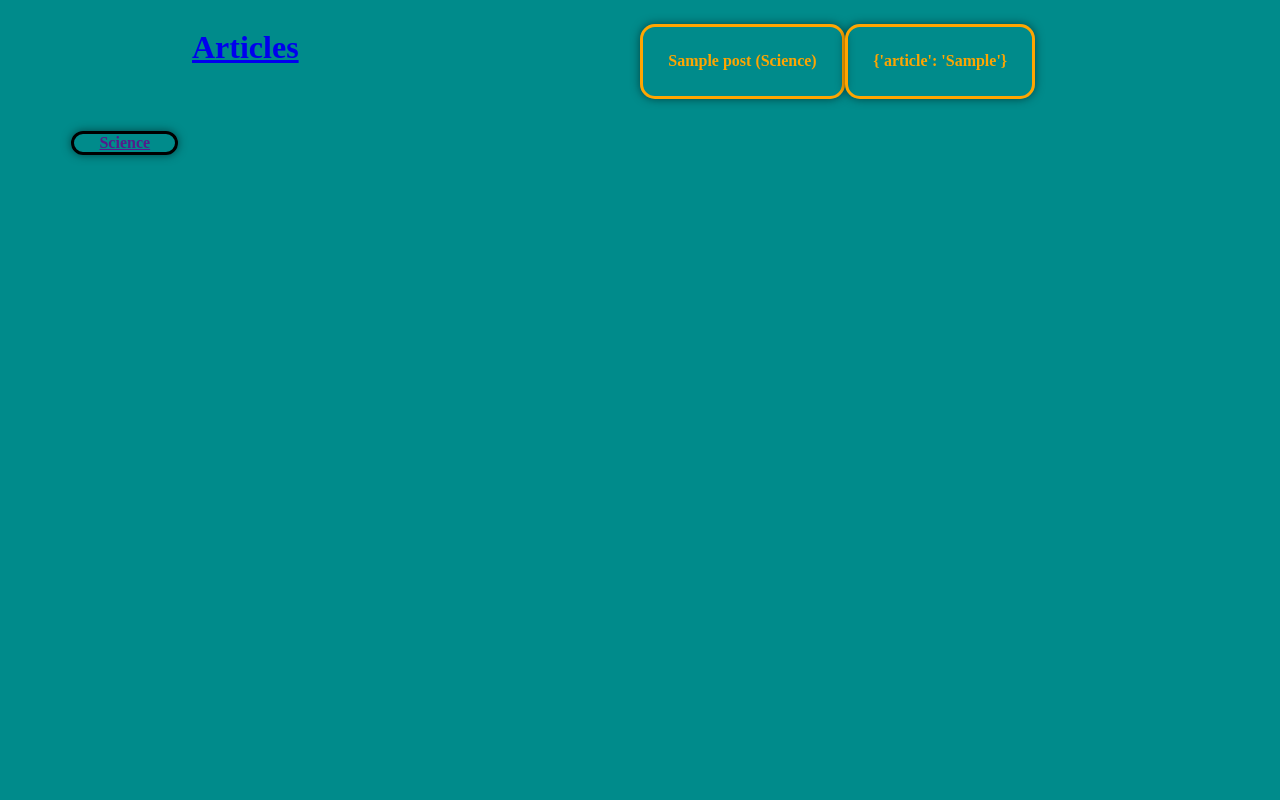
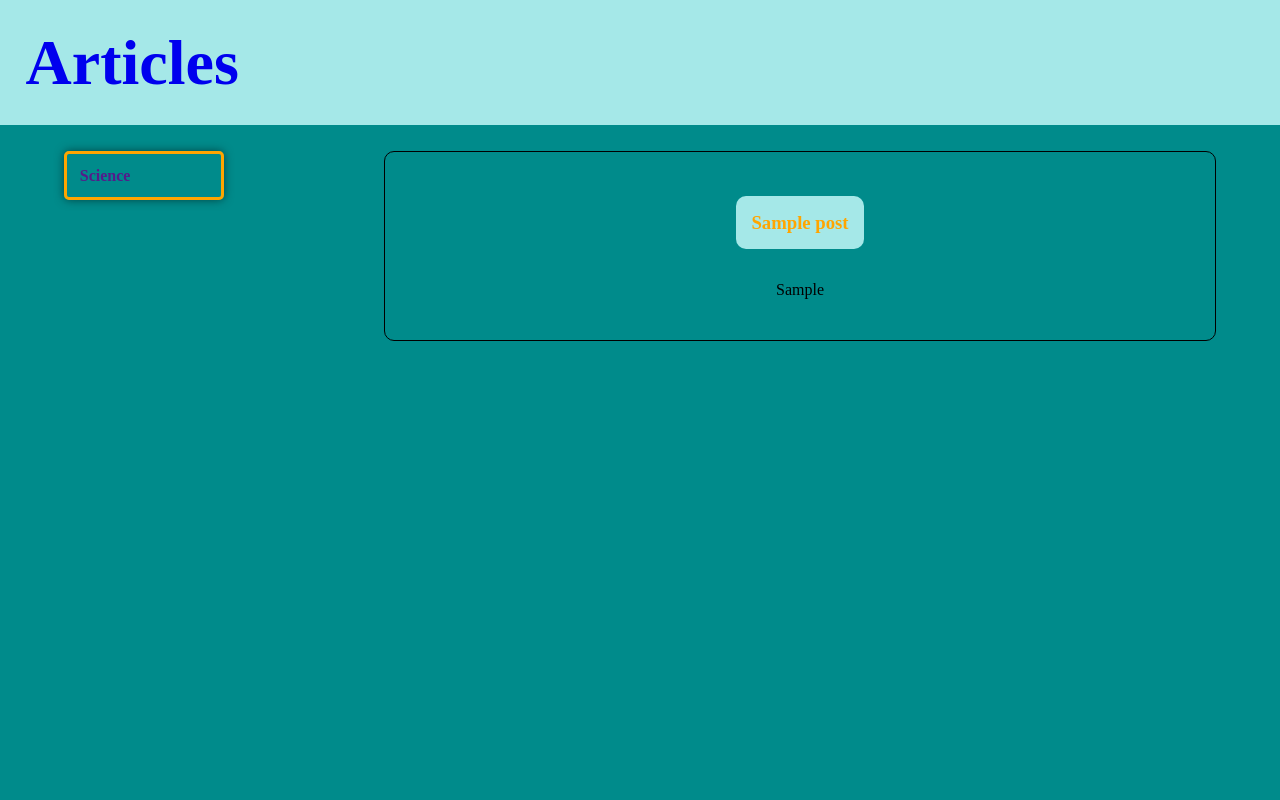
Before and after one commit to albertlidas/daria_edu, a Django app: page /blog/ in a window 1280 px wide. Run offline with Django 3.2, Linux system fonts and the light colour scheme; tables that the repository leaves empty hold one stand-in row (values such as "Sample post").

Commit message:
home page

```diff
--- a/mysite/blog/urls.py
+++ b/mysite/blog/urls.py
@@ -3,6 +3,6 @@ from .views import HomeView, PostDetailView
 from . import views
 
 urlpatterns = [
-    re_path(r'post/<int:pk>/', PostDetailView.as_view(), name='post_detail'),
+    re_path(r'post/<pk:pk>/', PostDetailView.as_view(), name='post_detail'),
     path(r'', HomeView.as_view(), name='post_list'),
 ]
--- a/mysite/blog/views.py
+++ b/mysite/blog/views.py
@@ -1,7 +1,7 @@
 from .models import Post, Category
 from .forms import CommentForm
 from django.views.generic import DetailView, ListView
-from django.shortcuts import render
+from django.shortcuts import render, get_object_or_404
 
 
 class HomeView(ListView):
@@ -10,23 +10,23 @@ class HomeView(ListView):
 
     def get_context_data(self, **kwargs):
         context = super().get_context_data(**kwargs)
-        context['title'] = Post.objects.first()
-        context['article'] = Post.objects.values('article').first()
         context['category'] = Category.objects.all()
-        context['politics'] = Category.objects.filter(cat_name='Politics').values()
+        context['article'] = Post.objects.all().values()
         return context
 
-    def comment(self):
-        comments = Post.objects.filter(commentator=True)
-        if self.method == 'POST':
-            comment_form = CommentForm(self.POST)
-            if comment_form.is_valid():
-                new_comment = comment_form.save()
-                new_comment.save()
-        else:
-            comment_form = CommentForm()
-        return render(self, 'post_list.html', {'comments': comments, 'comment_form': comment_form})
 
 class PostDetailView(DetailView):
     model = Post
     template_name = 'post_detail.html'
+
+def comment(request, pk):
+    comments = Post.objects.filter(commentator=True)
+    post = get_object_or_404(Post, pk=pk)
+    if request.method == 'POST':
+        comment_form = CommentForm(request.POST)
+        if comment_form.is_valid():
+            new_comment = comment_form.save()
+            new_comment.save()
+        else:
+            comment_form = CommentForm()
+    return render(request, 'post_list.html', {'post': post, 'comments': comments, 'comment_form': comment_form})
--- a/mysite/static/blog/style.css
+++ b/mysite/static/blog/style.css
@@ -1,10 +1,21 @@
-
-
-body {
+html, body {
     background-color: #008B8B;
+    margin:0;
+    padding:0;
 }
 
-h1, h2 {
+.header {
+    background-color: #a5e8e8;
+    line-height: normal;
+    position: relative;
+    margin-top: 0;
+    margin-bottom: 2%;
+    padding: 2%;
+    font-family: 'Cursive';
+    font-size: 400%;
+}
+
+h2 {
     text-align: center;
     margin-bottom: 2%;
     color: #FF8C00 bold;
@@ -19,58 +30,61 @@ button, input {
     font-weight: bold;
     padding: 2%;
     color: #008B8B;
-    font: Times New Roman;
-
 }
 
 button:hover {
   background-color: #FFA500;
   color: #008B8B;
-
 }
 
-p {
-    position: relative;
-    left: 50%;
+.art_body {
+    display: flex;
+    margin-left: 30%;
+    margin-right: 5%;
+    margin-bottom: 5%;
     top: 15%;
-    float: left;
-    display: block;
     flex-direction: column;
     align-items: center;
-	justify-content: center;
-    border: 3px solid;
-    text-decoration-color: #000000;
-    box-shadow: 0 0 10px rgba(0,0,0,0.5);
-    color: #FFA500;
-    border-radius: 15px;
+	text-decoration-color: #000000;
+    color: black;
     padding: 2%;
     word-wrap: break-word;
-    font-weight: bold;
-
+    border: 1px solid ;
+    text-align: justify;
+    border-radius: 10px;
 }
 
 .categories {
-    position: relative;
-    left: 5%;
-    display: flex;
-    align-items: left;
-	font-weight: bold;
+    position: static;
+    font-weight: bold;
     list-style-type: none;
     list-style-position: inside;
     border: 3px solid;
-    text-decoration-color: #000000;
     box-shadow: 0 0 10px rgba(0,0,0,0.5);
-    font-weight: bold;
-    border-radius: 15px;
+    border-radius: 5px;
+    border-color: #FFA500;
     float: left;
     clear: both;
-    padding: 0 2% 0;
-
+    display: flex;
+    margin-left: 5%;
+    padding: 1%;
+    width: 10%;
 }
 
-.header {
-    position: absolute;
-    left: 15%;
+:link{
+    text-decoration: none;
+}
 
+.categories:hover {
+    background-color: #FFA500;
+    color: #008B8B;
+}
 
+h3 {
+    background: #a5e8e8;
+    position: relative;
+    margin-bottom: 2%;
+    padding: 2%;
+    border-radius: 10px;
+    color: #FFA500;
 }
--- a/mysite/templates/blog/post_list.html
+++ b/mysite/templates/blog/post_list.html
@@ -1,19 +1,36 @@
 {% extends 'blog/base.html' %}
 
 {% block title %}
-Home Page
+    Home Page
 {% endblock %}
+
 {% block content %}
-<div class="post">
-    <div class="date">
-    </div>
-        <h1 class="header"><a href="{% url 'post_list' %}">Articles</a></h1>
-    <p>{{ title }}</p>
-    <p>{{ article }}</p>
+<h1 class="header"><a href="{% url 'post_list' %}">Articles</a></h1>
     {% for item in category %}
-<ul class = "categories">
-    <li><a href="">{{item}}</a></li>
-</ul>
+        <div class = "categories">
+        <a href="">{{item}}</a>
+        </div>
     {% endfor %}
-    </div>
+
+    {% for art in article %}
+<div class="art_body">
+    <h3>{{ art.title }}</h3>
+    <p>{{ art.article }}</p>
+</div>
+    {% endfor %}
+
+    {% for comment in comments %}
+        <div>
+          <p>
+            {{ comment.commentator }}
+            <span>
+              {{ comment.created }}
+            </span>
+          </p>
+          {{ comment.content | linebreaks }}
+        </div>
+    {% endfor %}
+
+
+
 {% endblock %}
```
